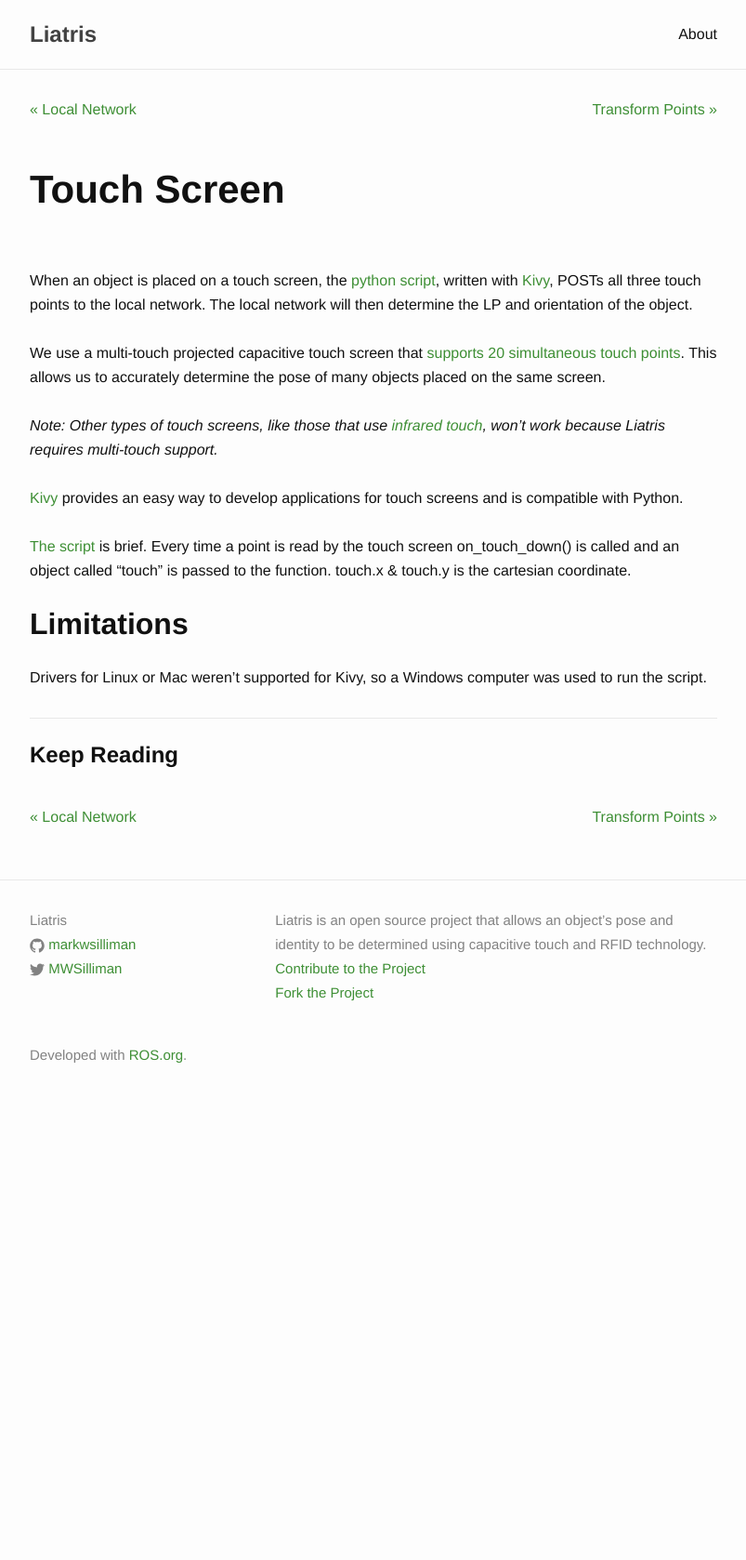
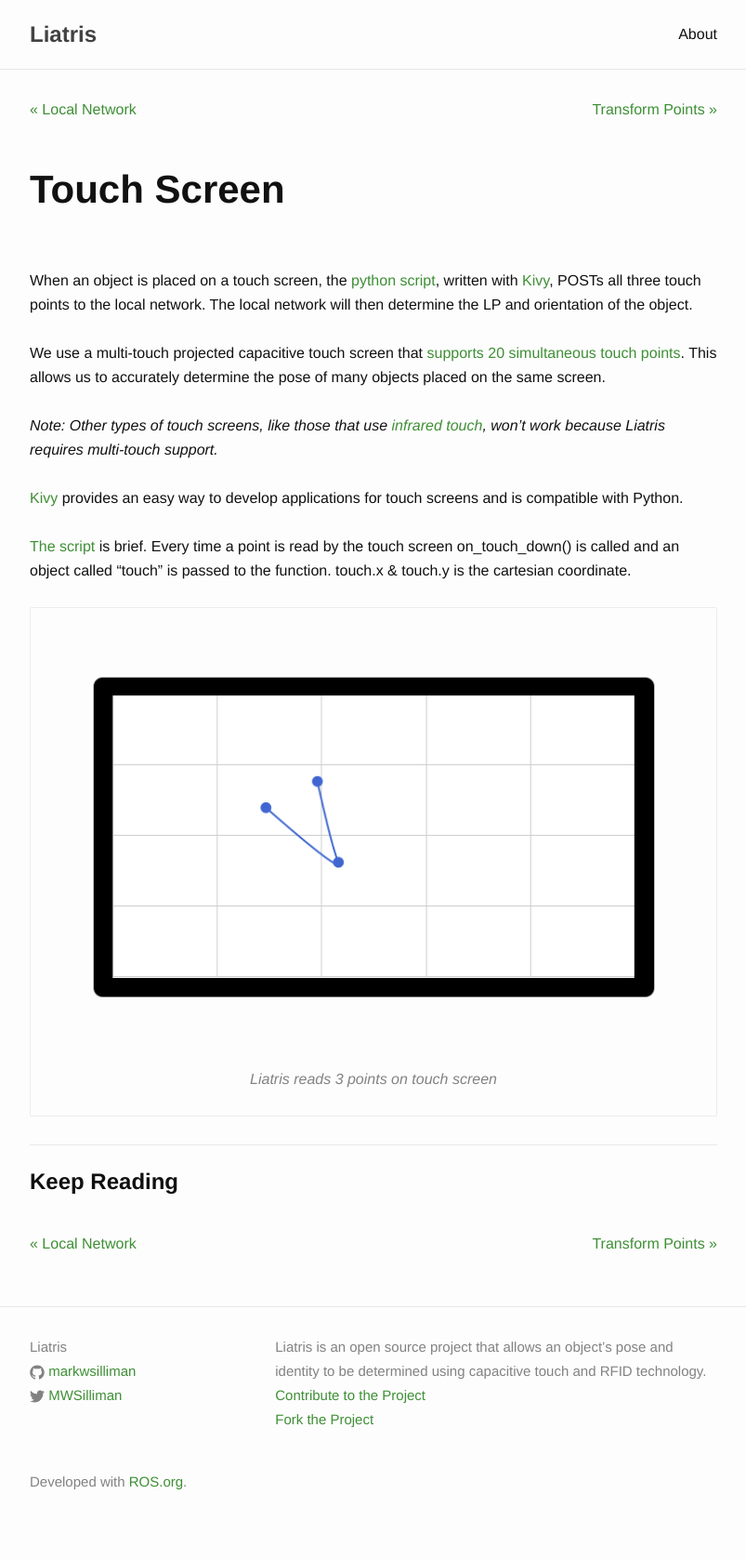
Before and after one commit to markwsilliman/liatris-org, a Jekyll site: the page built from _posts/2015-06-19-6.markdown, in a window 1280 px wide. Shown: the whole page at 93% size, without its empty margins (238-1041 px from the left). Built offline with Jekyll 4.4.1, drawn with Linux system fonts in a browser that asks for light colours; nearby versions of some CDN libraries; before the commit the page ends 1219 px from its top, so only the background shows below that.

Commit message:
touch screen

```diff
--- a/_posts/2015-06-19-6.markdown
+++ b/_posts/2015-06-19-6.markdown
@@ -15,6 +15,4 @@ We use a multi-touch projected capacitive touch screen that [supports 20 simulta
 
 [The script](https://github.com/markwsilliman/Liatris/blob/master/TouchScreen/send_touchscreen_points_to_server.py) is brief. Every time a point is read by the touch screen on_touch_down() is called and an object called “touch” is passed to the function.  touch.x & touch.y is the cartesian coordinate.
 
-## Limitations
-
-Drivers for Linux or Mac weren’t supported for Kivy, so a Windows computer was used to run the script.
+{% include image.html img="/assets/screenshot-pot-location.png" title="Liatris reads 3 points on touch screen" %}
```
Also changed, not shown: assets/screenshot-pot-location.png (added).
